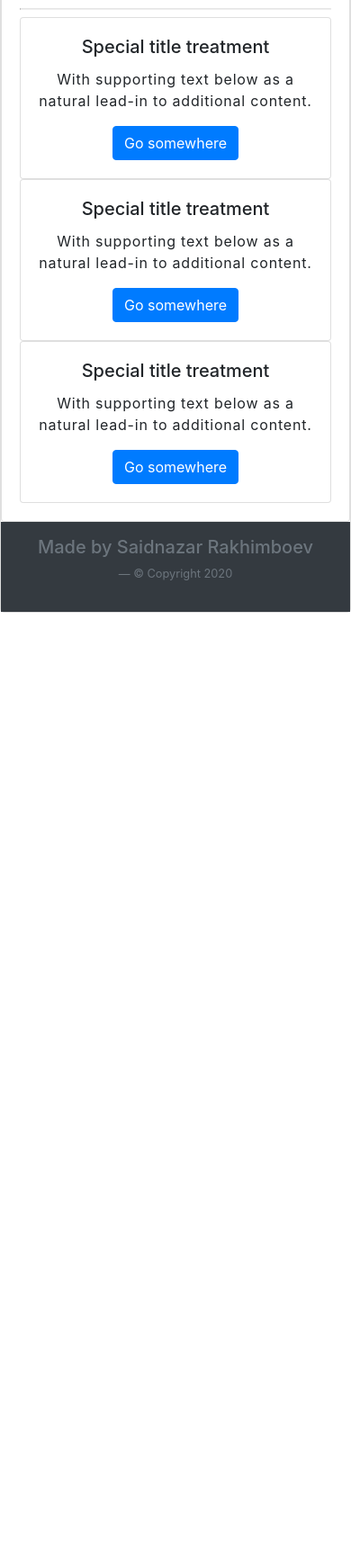
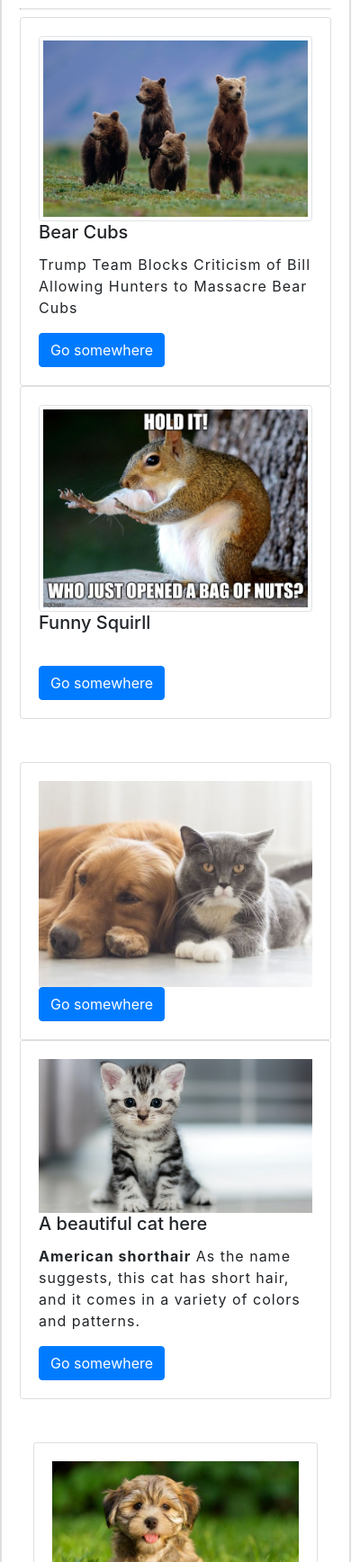
Before and after one commit to Saidnazar97/Responsive-Portfolio, a plain HTML site: page portfolio.html in a window 390 px wide. Shown: the part 264-2000 px from the top of the page at 90% size. Before the commit the page ends 945 px from the top, so only its background shows below. Drawn offline with nearby package versions, Linux system fonts and the light colour scheme.

Commit message:
Finish my portfolio

```diff
--- a/assets/style.css
+++ b/assets/style.css
@@ -16,7 +16,7 @@ body {
 }
 
 .card-text {
-  letter-spacing: 0.8px;
+  letter-spacing: 1px;
 }
 
 hr {
--- a/portfolio.html
+++ b/portfolio.html
@@ -20,7 +20,7 @@
   <!-- Content here -->
   <!-- <div class="card card-text-center"> -->
   <header>
-
+    <!-- nav bar shows to navigate web pages it can be header as well -->
     <nav>
       <div class="card-header bg-light">
 
@@ -46,9 +46,6 @@
     </nav>
   </header>
 
-  <!-- nav bar shows to navigate web pages it can be header as well -->
-
-
   <main>
     <div class="card ">
       <div class="card-body">
@@ -58,30 +55,64 @@
         <!-- section semantics show section parts when apllied in nav bar -->
 
         <section>
-          <div class="card text-center" style="width: autorem;">
+          <div class="row">
+            <div class="col-sm-6">
+              <div class="card">
                 <div class="card-body">
-              <h5 class="card-title">Special title treatment</h5>
-              <p class="card-text">With supporting text below as a natural lead-in to additional content.</p>
+                  <img src="./assets/images/23-bear-cubs-alaska.w710.h473.jpg" alt="Bear Cubs" class="img-thumbnail">
+                  <h5 class="card-title">Bear Cubs</h5>
+                  <p class="card-text">Trump Team Blocks Criticism of Bill Allowing Hunters to Massacre Bear Cubs</p>
                   <a href="#" class="btn btn-primary">Go somewhere</a>
                 </div>
               </div>
-
-          <div class="card text-center" style="width: autorem;">
+            </div>
+            <div class="col-sm-6">
+              <div class="card">
                 <div class="card-body">
-              <h5 class="card-title">Special title treatment</h5>
-              <p class="card-text">With supporting text below as a natural lead-in to additional content.</p>
+                  <img src="./assets/images/Funny.jpg" alt="Funny Squirll" class="img-fluid img-thumbnail">
+                  <h5 class="card-title">Funny Squirll</h5>
+                  <br>
                   <a href="#" class="btn btn-primary">Go somewhere</a>
                 </div>
               </div>
-
-          <div class="card text-center" style="width: autorem;">
+            </div>
+          </div>
+          <br><br>
+          <div class="row">
+            <div class="col-sm-6">
+              <div class="card">
                 <div class="card-body">
-              <h5 class="card-title">Special title treatment</h5>
-              <p class="card-text">With supporting text below as a natural lead-in to additional content.</p>
+                  <img src="./assets/images/dogs-and-cats-snuggle-together-royalty-free-image-578593548-1553616085.jpg"
+                    alt="Dog and Cat" class="img-fluid">
                   <a href="#" class="btn btn-primary">Go somewhere</a>
                 </div>
               </div>
-
+            </div>
+            <div class="col-sm-6">
+              <div class="card">
+                <div class="card-body">
+                  <img src="./assets/images/d7b621e5-24dc-40ae-8303-19b6c980f4e4-shutterstock_352176329.jpg"
+                    alt="Cat sitting" class="img-fluid">
+                  <h5 class="card-title">A beautiful cat here</h5>
+                  <p class="card-text">
+                    <strong>American shorthair</strong>
+                    As the name suggests, this cat has short hair, and it comes in a variety of colors and patterns.
+                  </p>
+                  <a href="#" class="btn btn-primary">Go somewhere</a>
+                </div>
+              </div>
+            </div>
+          </div>
+          <br><br>
+          <div class="col-sm-6">
+            <div class="card">
+              <div class="card-body">
+                <img src="./assets/images/cute-puppy-body-image.jpg" alt="cute puppy" class="img-fluid">
+                <a href="#" class="btn btn-primary">Go somewhere</a>
+              </div>
+            </div>
+          </div>
+      </div>
       </section>
 
     </div>
```
Also changed, not shown: contact.html (+2 -12 lines), index.html (+33 -6 lines), assets/images/23-bear-cubs-alaska.w710.h473.jpg (added), assets/images/Funny.jpg (added), assets/images/cute-puppy-body-image.jpg (added), assets/images/d7b621e5-24dc-40ae-8303-19b6c980f4e4-shutterstock_352176329.jpg (added), assets/images/dogs-and-cats-snuggle-together-royalty-free-image-578593548-1553616085.jpg (added), 1 other file. Lines whose indentation alone changed are shown as unchanged.
